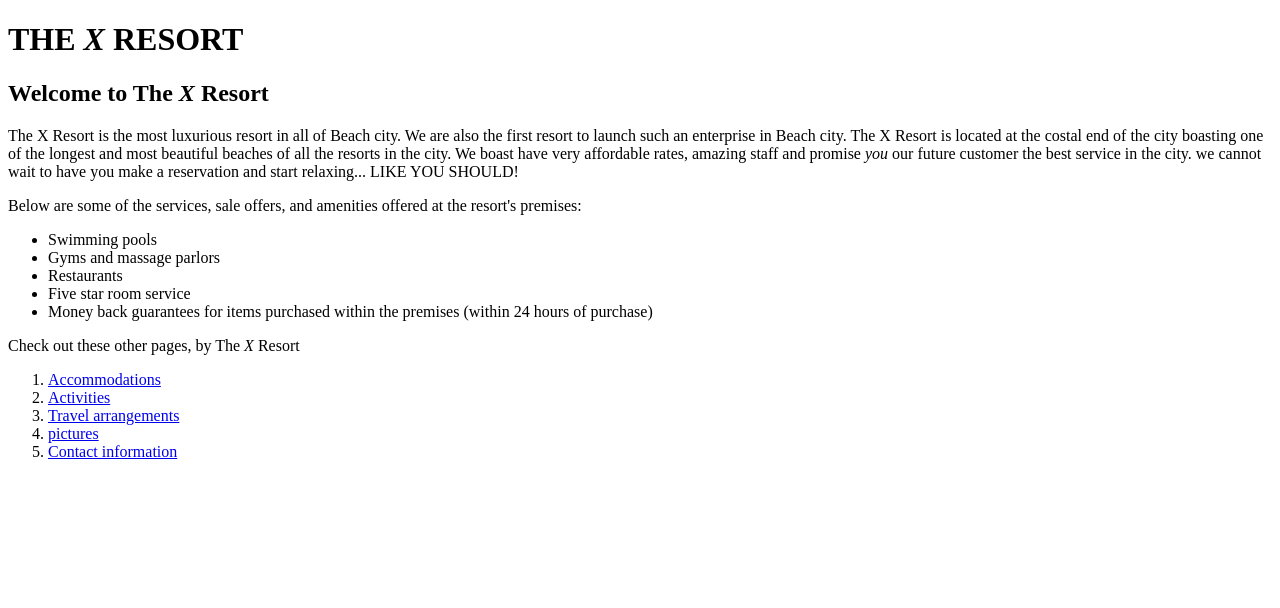
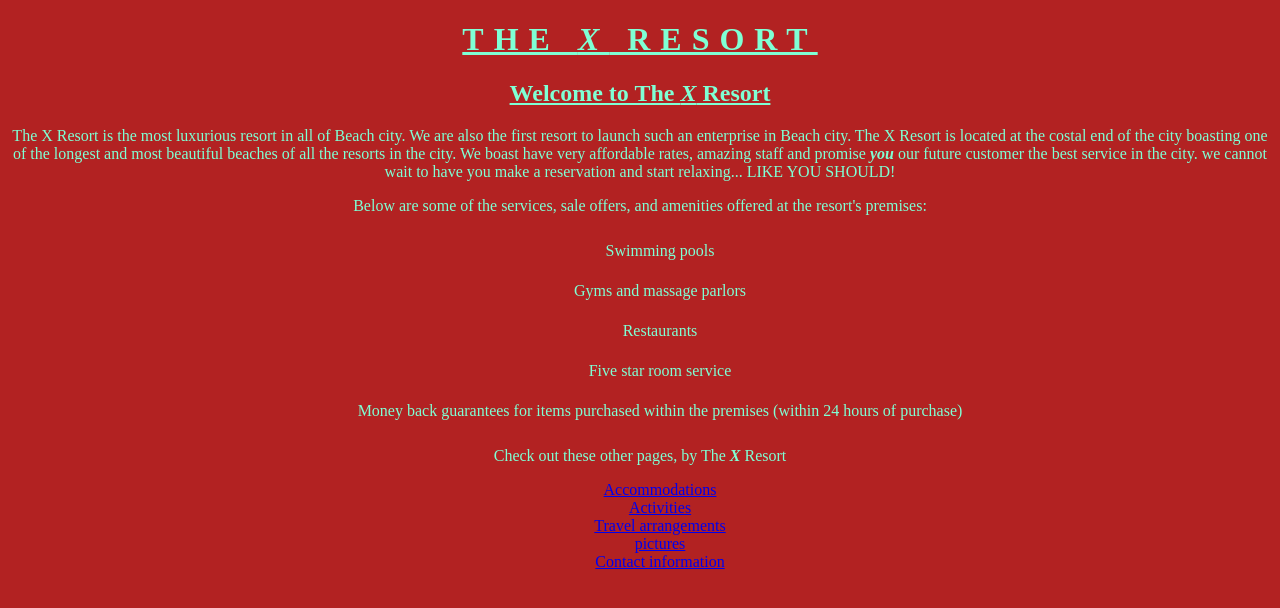
Before and after one commit to Loisa-Kitakaya/resort-website, a plain HTML site: page index.html in a window 1280 px wide. Drawn offline with Linux system fonts and the light colour scheme.

Commit message:
This commit styles the index.html file; links the index.html file to its css stylesheet.

```diff
--- a/css/index_style.css
+++ b/css/index_style.css
@@ -0,0 +1,39 @@
+h1 {
+  text-align: center;
+  text-shadow: hoff voff blur #000;
+  text-decoration: underline;
+  letter-spacing: 10px;
+  font-weight: bold;
+  color: aquamarine;
+}
+
+h2 {
+  text-align: center;
+  text-decoration: underline;
+  color: aquamarine;
+}
+
+p {
+  text-align: center;
+  color: aquamarine;
+}
+
+em {
+  font-weight: bold;
+}
+
+ol {
+  list-style-type: none;
+  text-align: center;
+}
+
+ul {
+  list-style-type: none;
+  text-align: center;
+  color: aquamarine;
+  line-height: 40px;
+}
+
+body {
+  background-color: firebrick;
+}
--- a/index.html
+++ b/index.html
@@ -6,6 +6,7 @@
       <meta charset="UTF-8">
       <meta name="viewport" content="width=device-width, initial-scale=1.0">
       <meta http-equiv="X-UA-Compatible" content="ie=edge">
+      <link rel="stylesheet" href="css/index_style.css">
       <title>The X Resort</title>
 
     </head>
```
